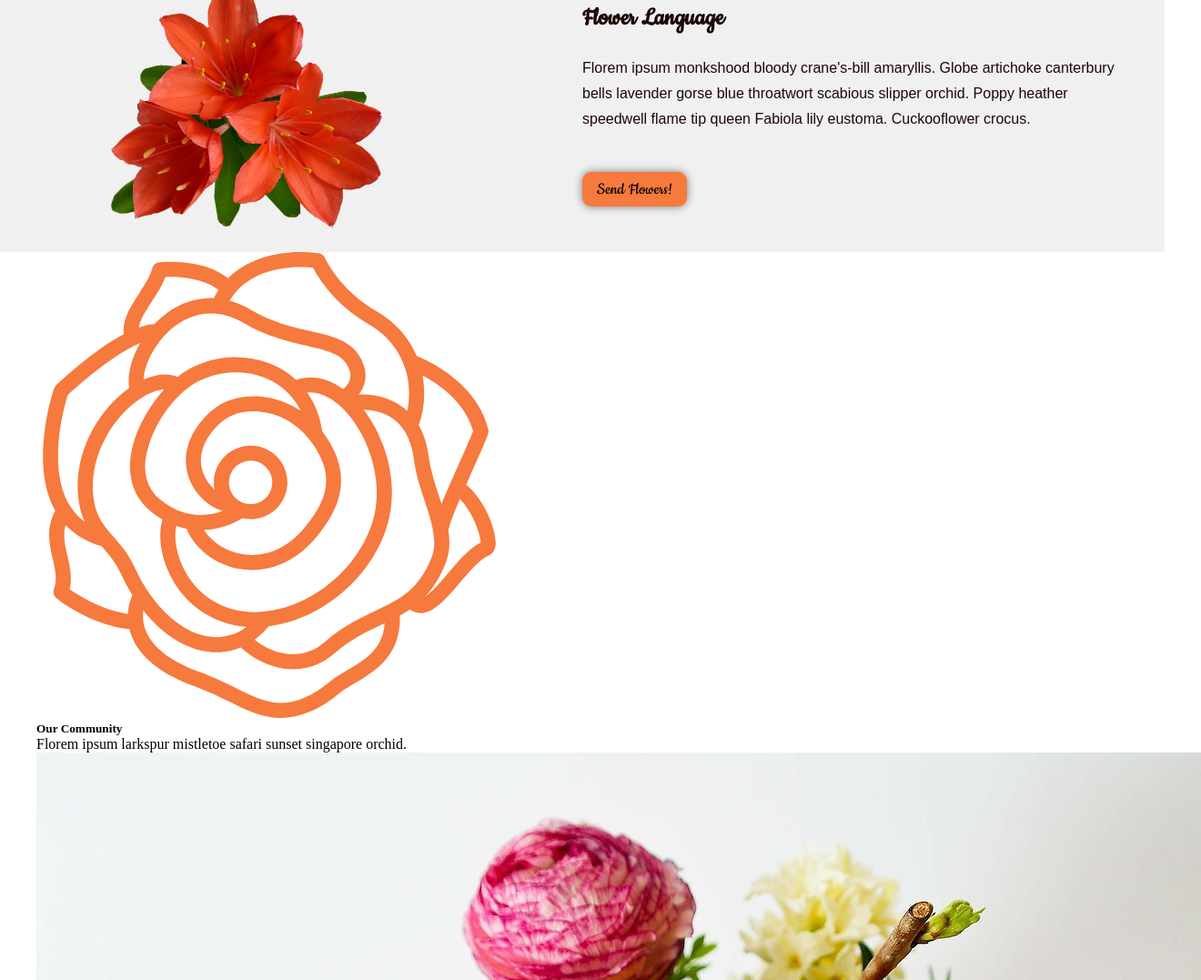
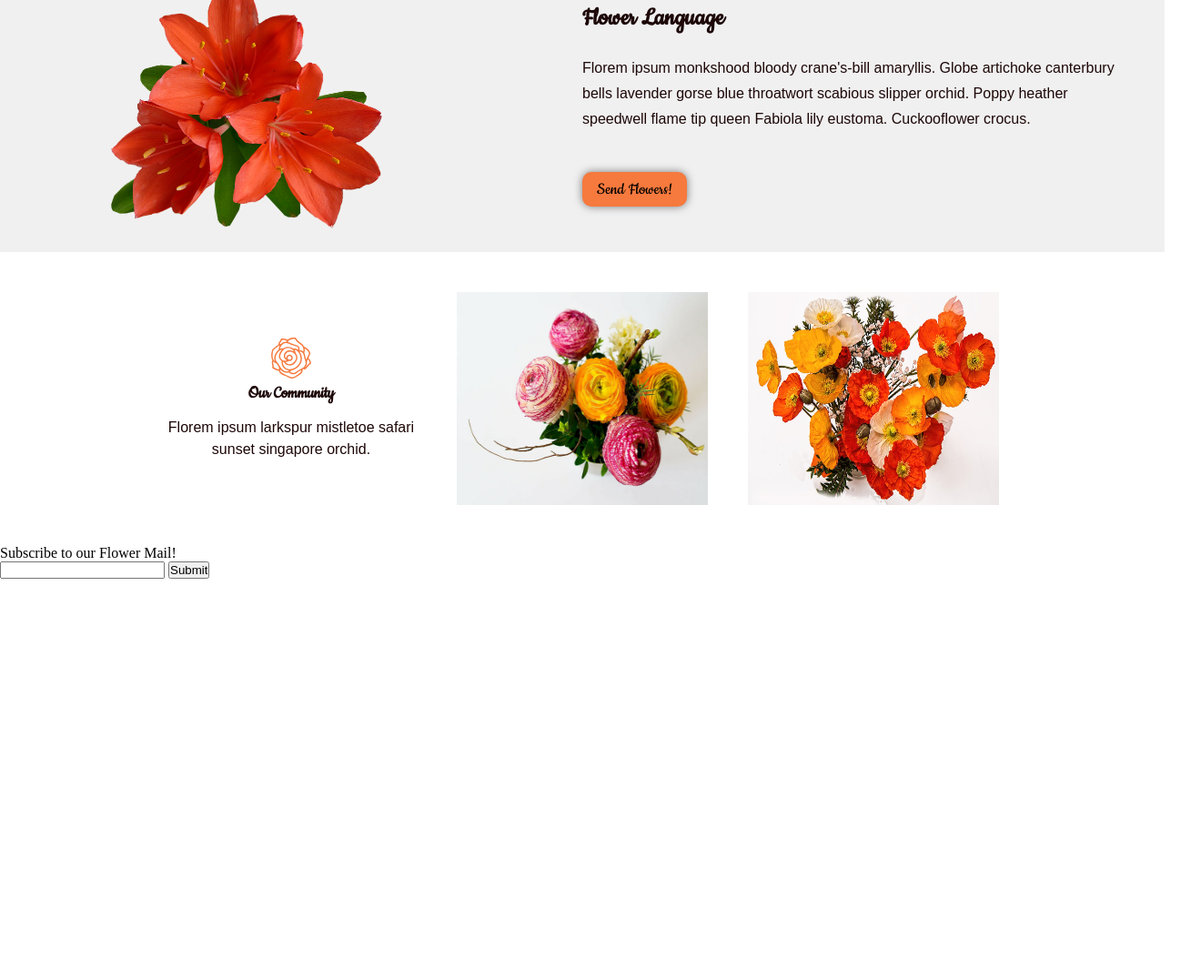
Before and after one commit to JoannaWilczekGoslawska/Homepage-Mockup, a plain HTML site: page index.html in a window 1280 px wide. Shown: the part 1035-2112 px from the top of the page at 91% size, 1320 px wide, since content can reach past the window. After the commit the page ends 1671 px from the top, so only its background shows below. Drawn offline with Linux system fonts and the light colour scheme.

Commit message:
styling gallery section

```diff
--- a/styles.css
+++ b/styles.css
@@ -135,8 +135,49 @@
     bottom: -220px;
     left: 20px;
 }
+
 .main-article__img--left {
     width: 320px;
     top: 20px;
     right: 220px;
 }
+
+.gallery {
+    display: flex;
+    flex-flow: row;
+    padding: 44px 0;
+}
+
+.gallery__item--logo {
+    display: flex;
+    flex-flow: column;
+    align-items: center;
+    text-align: center;
+    justify-content: center;
+    padding: 0 22px;
+}
+
+.gallery__item--icon {
+    height: 50px;
+    width: 50px;
+    padding-bottom: 5px;
+}
+
+.gallery__item--title {
+    font-family: 'Cookie', cursive;
+    font-size: 20px;
+    color: #1d0707
+}
+
+.gallery__item--paragraph {
+    padding-top: 15px;
+    line-height: 1.5;
+    font-family: Arial, Helvetica, sans-serif;
+    color: #1d0707;
+}
+
+.gallery__item {
+    width: 320px;
+    height: 234px;
+    padding: 0 22px;
+}
```
